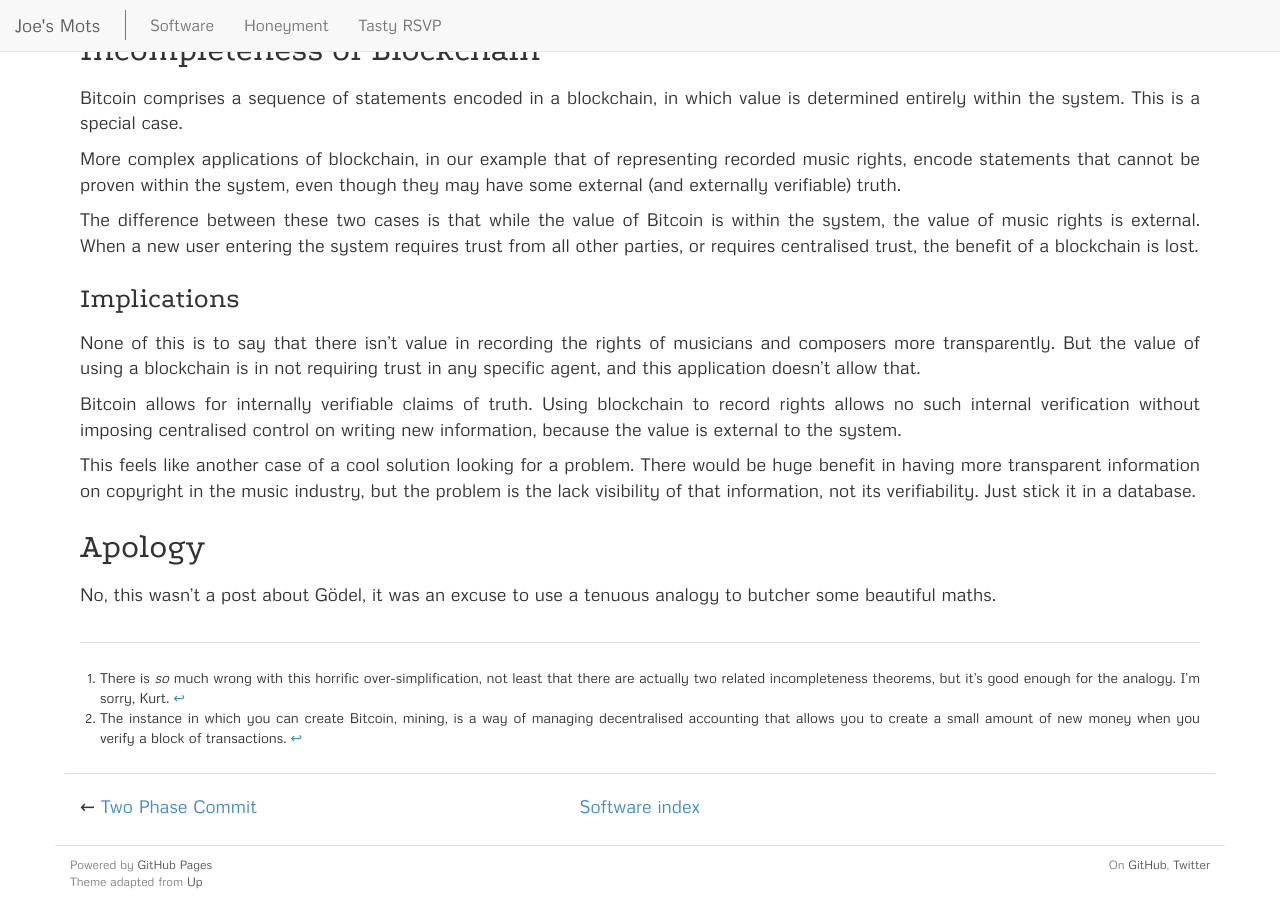
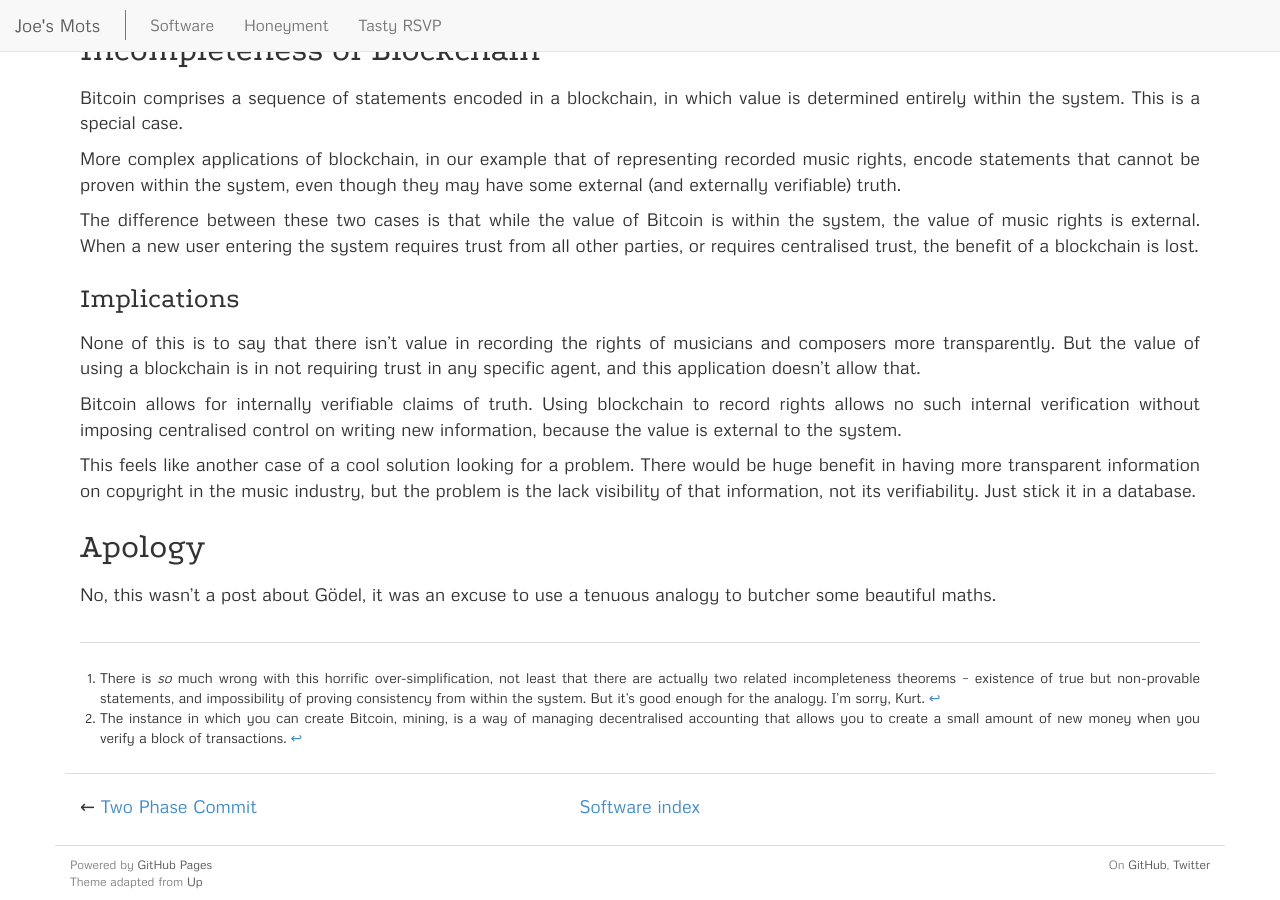
Before and after one commit to joekearney/joekearney.github.io, a Jekyll site: the page built from _posts/software/2017-02-17-godel-blockchain-theorem.md, in a window 1280 px wide and 900 px high, scrolled down 1895 px. Built offline with Jekyll 4.4.1, drawn with Linux system fonts in a browser that asks for light colours.

Commit message:
refining the apology footnote

```diff
--- a/_posts/software/2017-02-17-godel-blockchain-theorem.md
+++ b/_posts/software/2017-02-17-godel-blockchain-theorem.md
@@ -79,7 +79,7 @@ No, this wasn't a post about Gödel, it was an excuse to use a tenuous analogy t
 
 ***
 
-[^1]: There is _so_ much wrong with this horrific over-simplification, not least that there are actually two related incompleteness theorems, but it's good enough for the analogy. I'm sorry, Kurt.
+[^1]: There is _so_ much wrong with this horrific over-simplification, not least that there are actually two related incompleteness theorems -- existence of true but non-provable statements, and impossibility of proving consistency from within the system. But it's good enough for the analogy. I'm sorry, Kurt.
 [^2]: The instance in which you can create Bitcoin, mining, is a way of managing decentralised accounting that allows you to create a small amount of new money when you verify a block of transactions.
 
 [godel-incompleteness-wiki]: https://en.wikipedia.org/wiki/G%C3%B6del%27s_incompleteness_theorems
```
